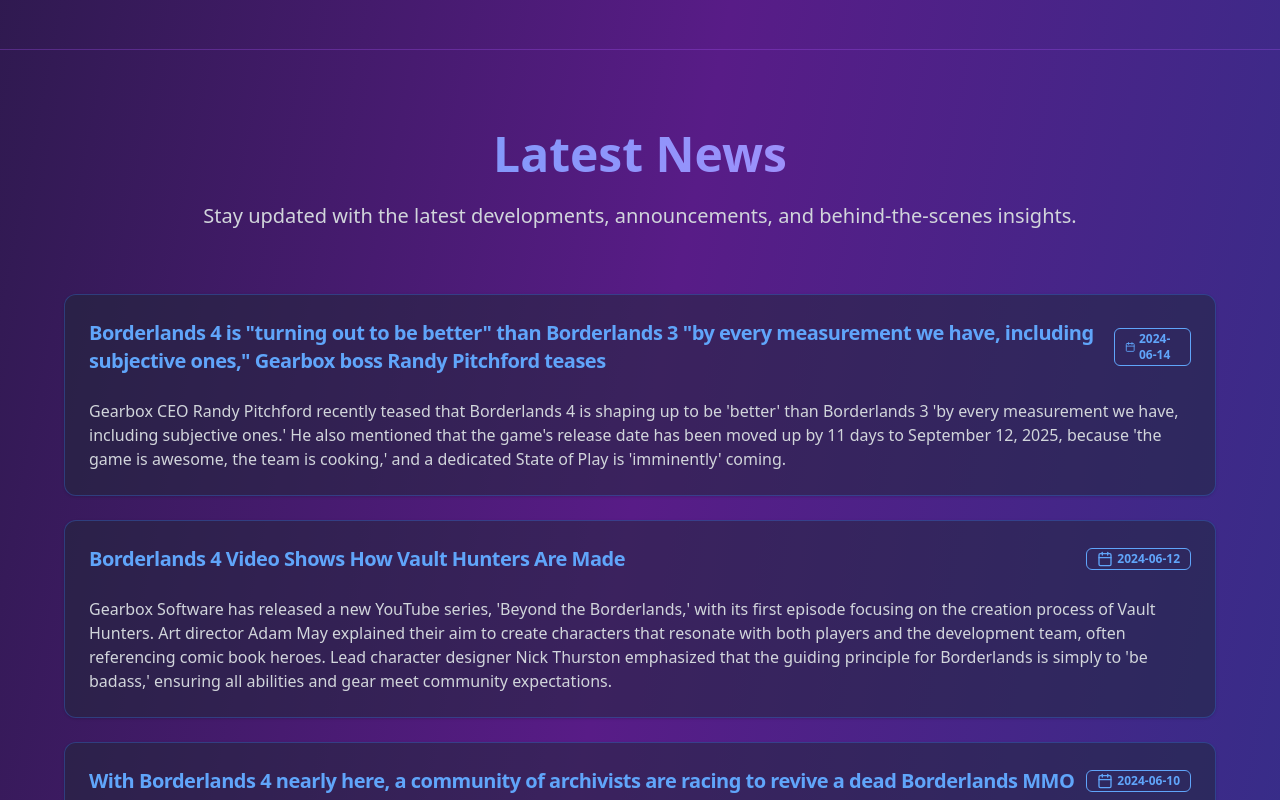
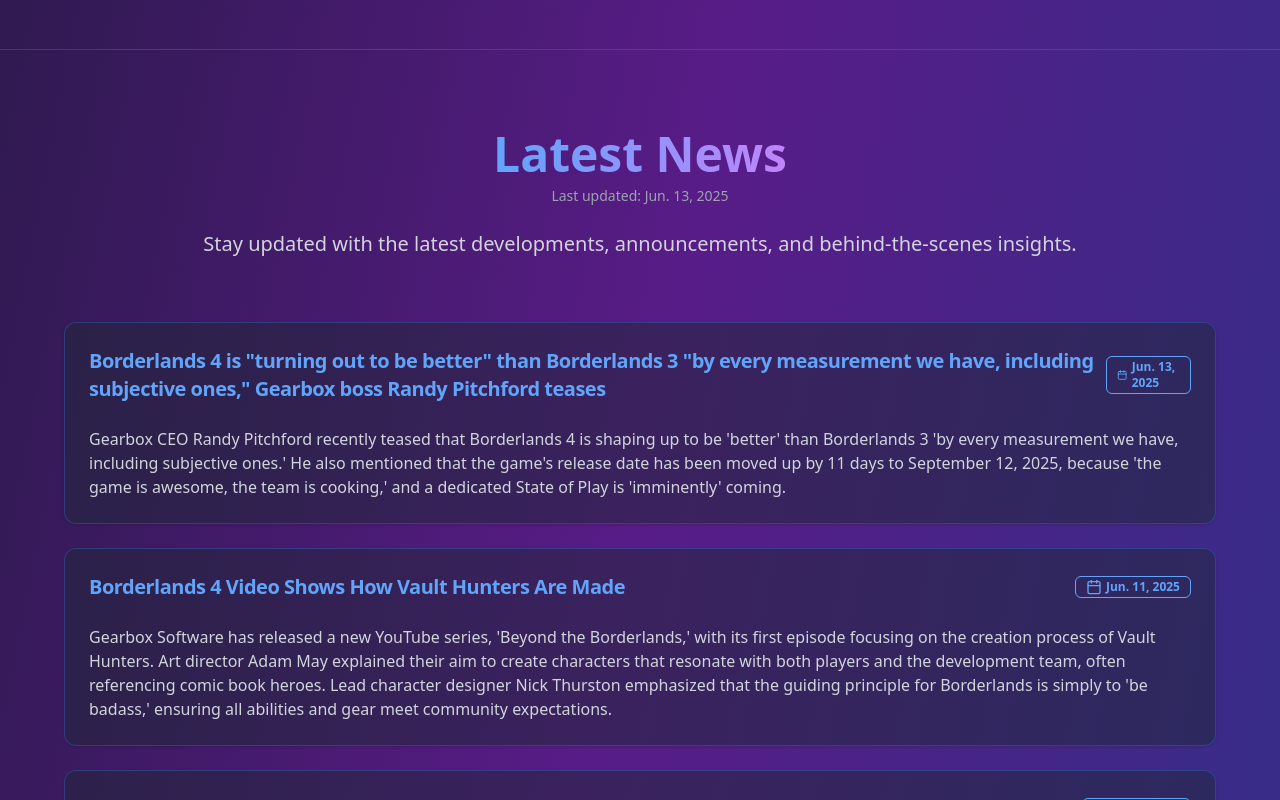
Before and after one commit to cqumse2006/borderlands4-test, a React (Vite) app: page / in a window 1280 px wide. Shown: the part 2780-3580 px from the top of the page. Built offline with nearby package versions, Linux system fonts and the light colour scheme.

Commit message:
Add files via upload
更新新闻额时间

```diff
--- a/src/pages/Borderlands4.tsx
+++ b/src/pages/Borderlands4.tsx
@@ -72,17 +72,17 @@
 
   const newsItems = [
   {
-    date: "2024-06-14",
+    date: "Jun. 13, 2025",
     title: <a href="https://www.gamesradar.com/games/borderlands/borderlands-4-is-turning-out-to-be-better-than-borderlands-3-by-every-measurement-we-have-including-subjective-ones-gearbox-boss-randy-pitchford-teases/" target="_blank" rel="noopener noreferrer" className="text-blue-400 hover:underline">Borderlands 4 is "turning out to be better" than Borderlands 3 "by every measurement we have, including subjective ones," Gearbox boss Randy Pitchford teases</a>,
     description: "Gearbox CEO Randy Pitchford recently teased that Borderlands 4 is shaping up to be 'better' than Borderlands 3 'by every measurement we have, including subjective ones.' He also mentioned that the game's release date has been moved up by 11 days to September 12, 2025, because 'the game is awesome, the team is cooking,' and a dedicated State of Play is 'imminently' coming."
   },
   {
-    date: "2024-06-12",
+    date: "Jun. 11, 2025",
     title: <a href="https://www.gamespot.com/articles/borderlands-4-video-shows-how-vault-hunters-are-made/1100-6532441/" target="_blank" rel="noopener noreferrer" className="text-blue-400 hover:underline">Borderlands 4 Video Shows How Vault Hunters Are Made</a>,
     description: "Gearbox Software has released a new YouTube series, 'Beyond the Borderlands,' with its first episode focusing on the creation process of Vault Hunters. Art director Adam May explained their aim to create characters that resonate with both players and the development team, often referencing comic book heroes. Lead character designer Nick Thurston emphasized that the guiding principle for Borderlands is simply to 'be badass,' ensuring all abilities and gear meet community expectations."
   },
   {
-    date: "2024-06-10",
+    date: "Jun. 9, 2025",
     title: <a href="https://www.eurogamer.net/with-borderlands-4-nearly-here-a-community-of-archivists-are-racing-to-revive-a-dead-borderlands-mmo" target="_blank" rel="noopener noreferrer" className="text-blue-400 hover:underline">With Borderlands 4 nearly here, a community of archivists are racing to revive a dead Borderlands MMO</a>,
     description: "As Borderlands 4 approaches its release, a community of archivists is attempting to revive an unreleased Borderlands MMO project. The team successfully found a public build and is working to make it playable. Despite facing potential copyright issues and a substantial amount of work, nearly 100 players have offered their help since the project went public. Their goal is to get a playable community build up and running before the official launch of Borderlands 4."
   }];
@@ -371,9 +371,12 @@
       <section id="news" className="py-20 px-4 sm:px-6 lg:px-8" data-id="93jo3o0cg" data-path="src/pages/Borderlands4.tsx">
         <div className="max-w-6xl mx-auto" data-id="5yzr6kk3v" data-path="src/pages/Borderlands4.tsx">
           <div className="text-center mb-16" data-id="qcpkiqlvq" data-path="src/pages/Borderlands4.tsx">
-            <h2 className="text-4xl md:text-5xl font-bold mb-6 bg-gradient-to-r from-blue-400 to-purple-400 bg-clip-text text-transparent" data-id="x7jm9cr29" data-path="src/pages/Borderlands4.tsx">
-              Latest News
-            </h2>
+            <div className="flex flex-col items-center" data-id="latest-news-header">
+              <h2 className="text-4xl md:text-5xl font-bold mb-2 bg-gradient-to-r from-blue-400 to-purple-400 bg-clip-text text-transparent" data-id="x7jm9cr29" data-path="src/pages/Borderlands4.tsx">
+                Latest News
+              </h2>
+              <p className="text-gray-400 text-sm mb-6">Last updated: Jun. 13, 2025</p>
+            </div>
             <p className="text-xl text-gray-300 max-w-4xl mx-auto" data-id="pjzu5sgfk" data-path="src/pages/Borderlands4.tsx">
               Stay updated with the latest developments, announcements, and behind-the-scenes insights.
             </p>
```
